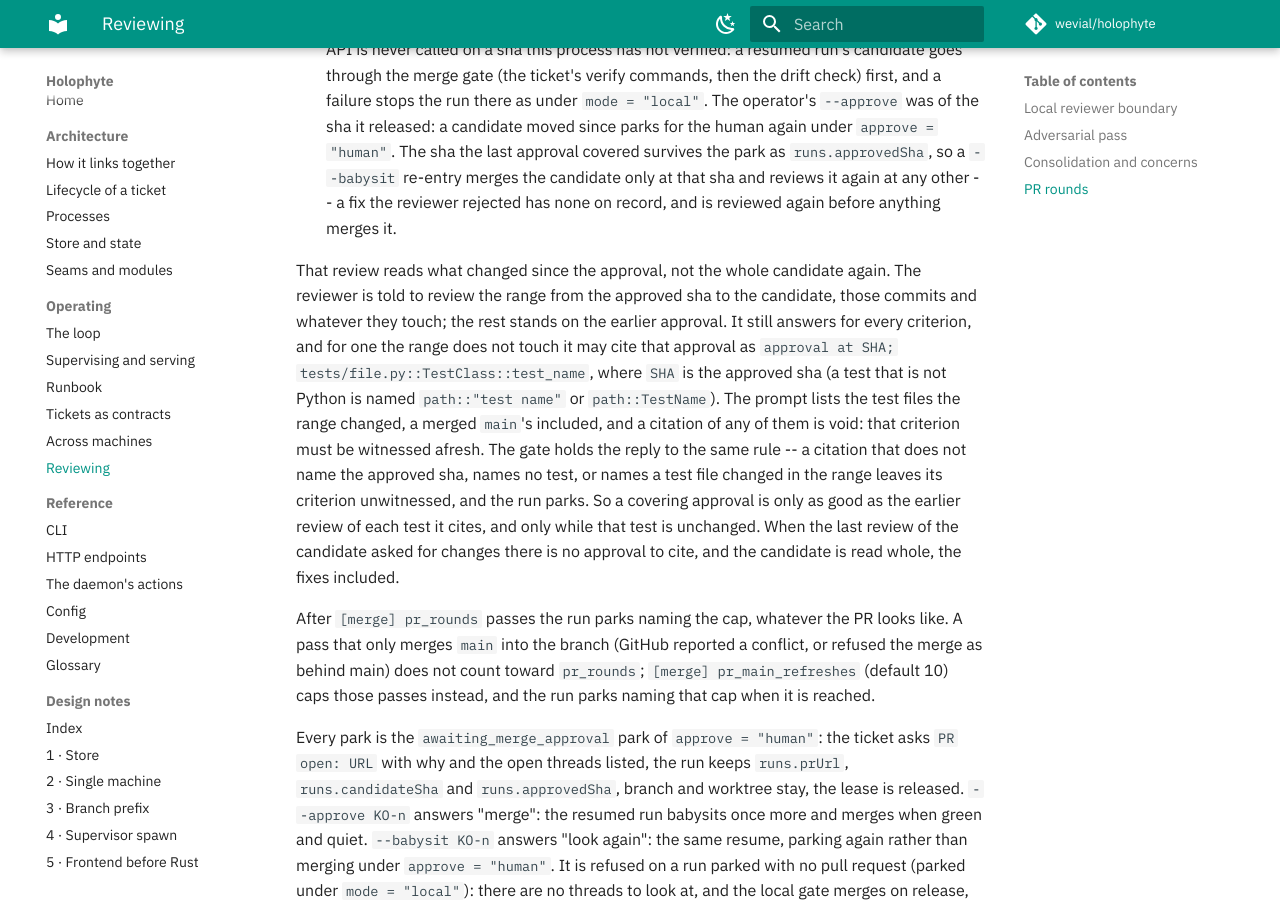
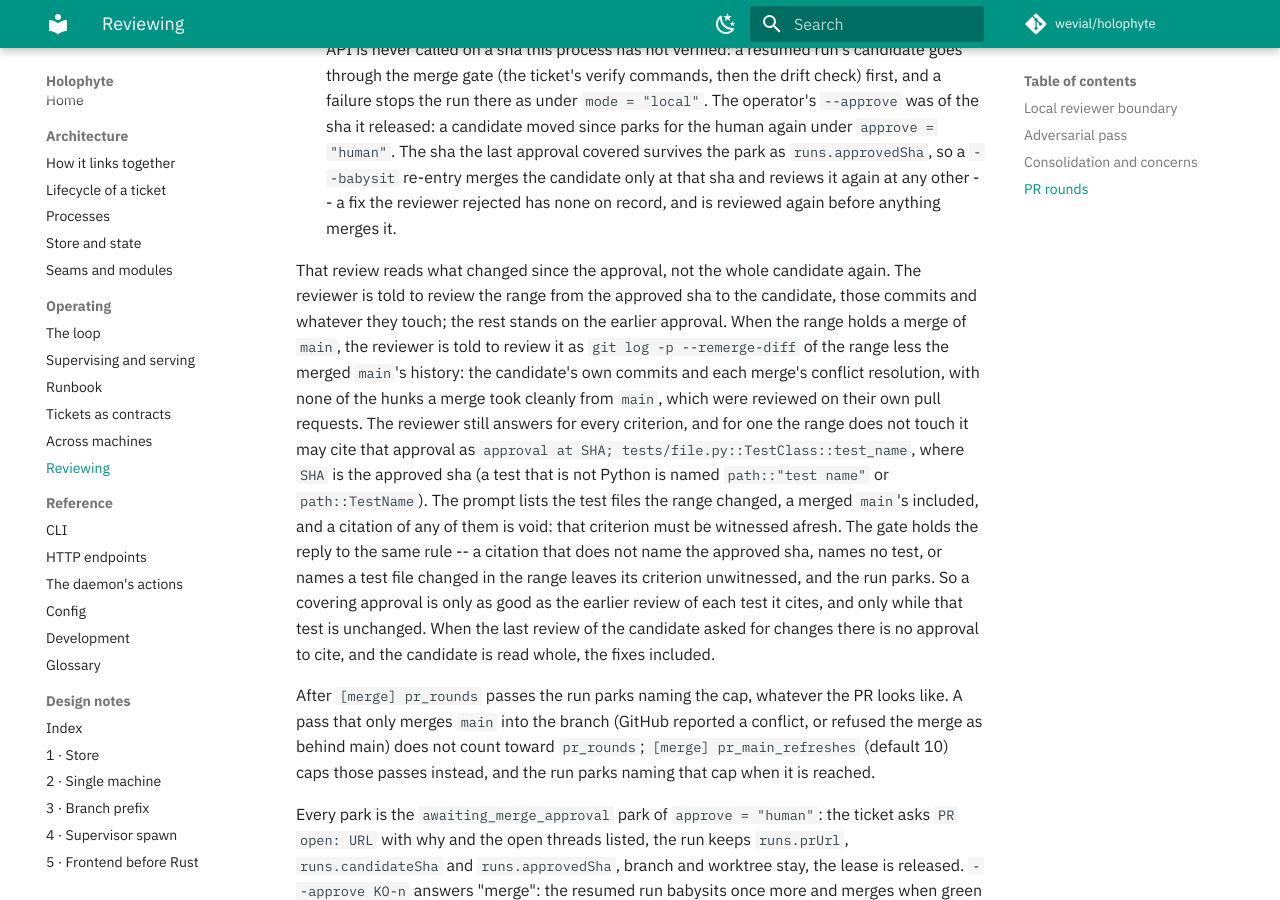
Before and after one commit to wevial/holophyte, an MkDocs documentation site: the page built from docs/reviewing.md, in a window 1280 px wide and 900 px high, scrolled down 8113 px. Built offline with MkDocs 1.6.1 and Material for MkDocs 9.7.7, drawn with Linux system fonts in a browser that asks for light colours; comment, search, counter and statistics services are not loaded.

Commit message:
fix(review): name the covering range as a remerge-diff log after a merge of main (HOLO-206)
When the covered range REVIEWED..SHA holds a merge commit not on main,
covering_scope() now tells the reviewer to review it as
`git log -p --remerge-diff REVIEWED..SHA ^BASE`, BASE being
main_merge_base(root, SHA). That log shows the candidate's own commits
and each merge's conflict resolution, and none of the hunks a merge took
cleanly from main, so a file both sides changed no longer brings main's
hunks into the range. The diff_stat metadata is the same log with
--stat. A range with no merge keeps the whole-range instruction.

The clean-merge instruction test now runs the named command and checks
its added lines; a new test covers a candidate commit on top of the
conflicted merge. docs/reviewing.md says what the range shows after a
merge of main.

```diff
--- a/docs/reviewing.md
+++ b/docs/reviewing.md
@@ -394,8 +394,13 @@ One pass:
    That review reads what changed since the approval, not the whole
    candidate again. The reviewer is told to review the range from the
    approved sha to the candidate, those commits and whatever they touch;
-   the rest stands on the earlier approval. It still answers for every
-   criterion, and for one the range does not touch it may cite that
+   the rest stands on the earlier approval. When the range holds a merge
+   of `main`, the reviewer is told to review it as `git log -p
+   --remerge-diff` of the range less the merged `main`'s history: the
+   candidate's own commits and each merge's conflict resolution, with
+   none of the hunks a merge took cleanly from `main`, which were
+   reviewed on their own pull requests. The reviewer still answers for
+   every criterion, and for one the range does not touch it may cite that
    approval as `approval at SHA; tests/file.py::TestClass::test_name`,
    where `SHA` is the approved sha (a test that is not Python is named
    `path::"test name"` or `path::TestName`). The prompt lists the test
```
Also changed, not shown: 2 other files.
